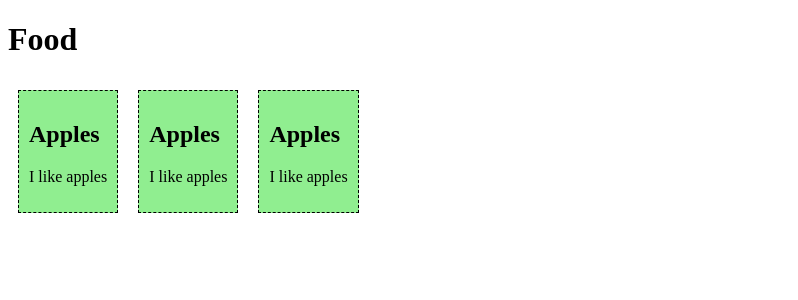
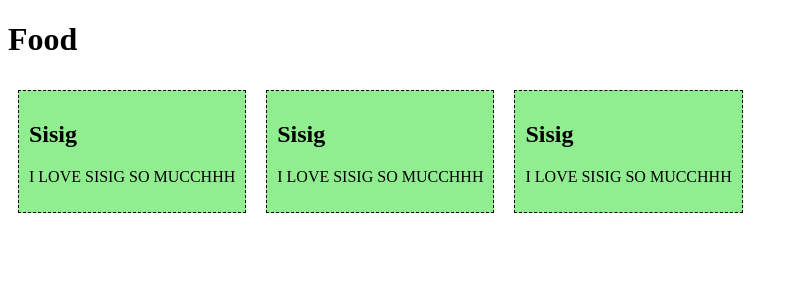
Before and after one commit to Chase-Ian/WebProg-IT241-vueJS, a Vue app in the folder firstsfc/: page / in a window 1280 px wide. Shown: the top 300 px of the page, without its empty margins (0-798 px from the left). Built offline with nearby package versions, Linux system fonts and the light colour scheme.

Commit message:
updated fooditem

```diff
--- a/firstsfc/src/components/FoodItem.vue
+++ b/firstsfc/src/components/FoodItem.vue
@@ -9,8 +9,8 @@
 export default {
   data() {
     return {
-      name: 'Apples',
-      message: 'I like apples'
+      name: 'Sisig',
+      message: 'I LOVE SISIG SO MUCCHHH'
     }
   }
 };
```
